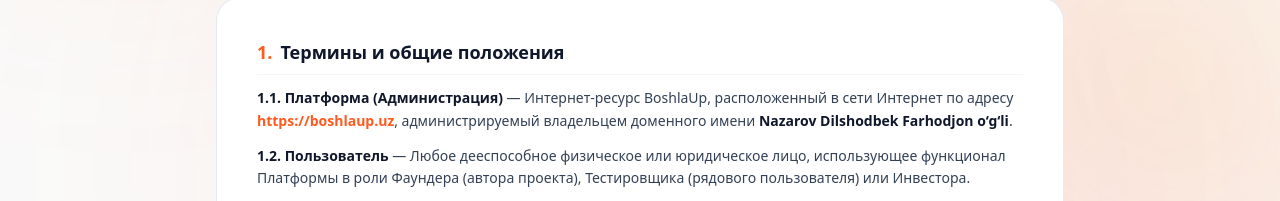
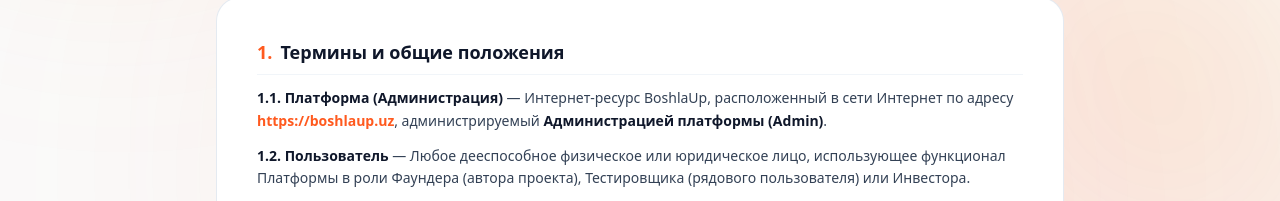
Before and after one commit to goodguy2ever-maker/boshlaup, a Next.js app: page /terms in a window 1280 px wide. Shown: the part 434-635 px from the top of the page. Built offline with nearby package versions, Linux system fonts and the light colour scheme; no server answers.

Commit message:
chore: update footer telegram link to @boshlaup and replace legal founder name with Admin

```diff
--- a/app/logovo/page.tsx
+++ b/app/logovo/page.tsx
@@ -90,7 +90,7 @@ export default function AdminAnalyticsDashboard() {
           Доступ только для создателя BoshlaUp
         </h2>
         <p className="text-xs text-slate-500 leading-relaxed font-medium mb-6">
-          Панель сквозной аналитики и управления экосистемой предназначена исключительно для администратора платформы <strong>@nazarov_df</strong> (Telegram ID: 5463769569).
+          Панель сквозной аналитики и управления экосистемой предназначена исключительно для Администратора платформы (Admin).
         </p>
 
         <div className="space-y-2.5">
@@ -100,7 +100,7 @@ export default function AdminAnalyticsDashboard() {
             className="w-full py-3 px-5 bg-[#18181B] hover:bg-black text-white font-extrabold text-xs sm:text-sm rounded-xl shadow-md transition-all active:scale-95 flex items-center justify-center gap-2 cursor-pointer"
           >
             <Bot className="w-4 h-4 text-[#FF5A1F]" />
-            <span>Войти через Telegram (@nazarov_df)</span>
+            <span>Войти как Администратор</span>
           </button>
 
           <Link
@@ -149,7 +149,7 @@ export default function AdminAnalyticsDashboard() {
             </span>
             <span className="inline-flex items-center gap-1.5 px-2.5 py-0.5 rounded-full text-[11px] font-bold bg-[#14B8A6]/10 text-[#14B8A6] border border-[#14B8A6]/30">
               <ShieldCheck className="w-3.5 h-3.5 text-[#14B8A6]" />
-              <span>Администратор: @nazarov_df (ID: 5463769569)</span>
+              <span>Администратор платформы (Admin)</span>
             </span>
             <span className="inline-flex items-center gap-1.5 px-2.5 py-0.5 rounded-full text-[11px] font-bold bg-emerald-50 text-emerald-700 border border-emerald-200">
               <span className="w-2 h-2 rounded-full bg-emerald-500 animate-pulse" />
--- a/app/terms/page.tsx
+++ b/app/terms/page.tsx
@@ -47,8 +47,8 @@ export default function TermsPage() {
           </h2>
           <p>
             <strong className="text-slate-900">1.1. Платформа (Администрация)</strong> — Интернет-ресурс BoshlaUp, расположенный в сети Интернет по адресу{' '}
-            <a href="https://boshlaup.uz" className="text-[#FF5A1F] font-semibold hover:underline">https://boshlaup.uz</a>, администрируемый владельцем доменного имени{' '}
-            <strong className="text-slate-900">Nazarov Dilshodbek Farhodjon o‘g‘li</strong>.
+            <a href="https://boshlaup.uz" className="text-[#FF5A1F] font-semibold hover:underline">https://boshlaup.uz</a>, администрируемый{' '}
+            <strong className="text-slate-900">Администрацией платформы (Admin)</strong>.
           </p>
           <p>
             <strong className="text-slate-900">1.2. Пользователь</strong> — Любое дееспособное физическое или юридическое лицо, использующее функционал Платформы в роли Фаундера (автора проекта), Тестировщика (рядового пользователя) или Инвестора.
@@ -180,7 +180,7 @@ export default function TermsPage() {
                 </tr>
                 <tr>
                   <td className="p-3 sm:p-4 font-bold text-slate-900">Владелец / Администратор:</td>
-                  <td className="p-3 sm:p-4 text-slate-700">Nazarov Dilshodbek Farhodjon o‘g‘li</td>
+                  <td className="p-3 sm:p-4 text-slate-700">Администрация платформы BoshlaUp (Admin)</td>
                 </tr>
                 <tr className="bg-slate-50/60">
                   <td className="p-3 sm:p-4 font-bold text-slate-900">Официальный веб-сайт:</td>
--- a/components/Footer.tsx
+++ b/components/Footer.tsx
@@ -23,7 +23,7 @@ export default function Footer() {
           <Link href="/terms" className="hover:text-[#FF5A1F] transition-colors">Оферта</Link>
           <Link href="/privacy" className="hover:text-[#FF5A1F] transition-colors">Конфиденциальность</Link>
           <a
-            href="https://t.me/boshlaup_projects"
+            href="https://t.me/boshlaup"
             target="_blank"
             rel="noopener noreferrer"
             className="text-[#FF5A1F] hover:underline transition-colors font-bold"
```
